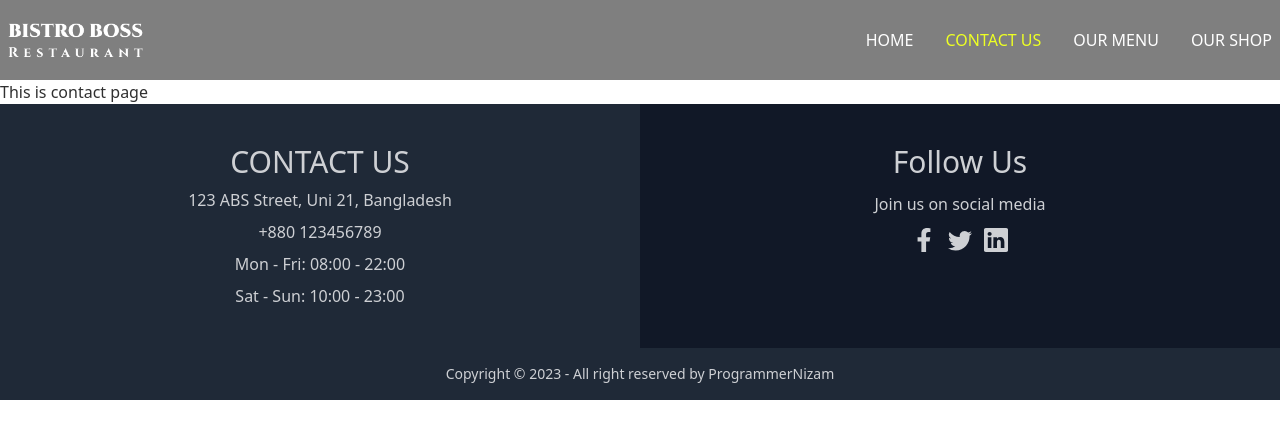
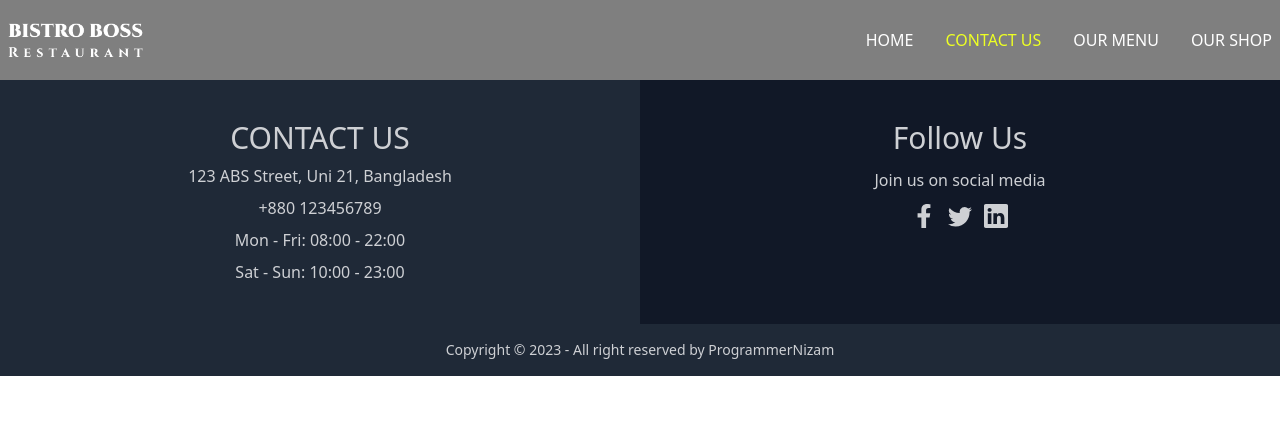
Before and after one commit to programmernizam/bistro-boss-restaurant, a React (Vite) app: page /contact in a window 1280 px wide. Shown: the top 438 px of the page. Built offline with nearby package versions, Linux system fonts and the light colour scheme.

Commit message:
Start building contact page

```diff
--- a/src/pages/ContactUs/Contact/Contact.jsx
+++ b/src/pages/ContactUs/Contact/Contact.jsx
@@ -1,4 +1,5 @@
 import { Helmet } from "react-helmet-async";
+import Banner from "../Hero/Banner";
 
 const Contact = () => {
   return (
@@ -6,7 +7,7 @@ const Contact = () => {
       <Helmet>
         <title>Contact Us - Bistro Boss</title>
       </Helmet>
-      <h2>This is contact page</h2>
+      <Banner />
     </section>
   );
 };
--- /dev/null
+++ b/src/pages/ContactUs/Hero/Banner.jsx
@@ -0,0 +1,9 @@
+const Banner = () => {
+    return (
+        <div>
+
+        </div>
+    );
+};
+
+export default Banner;
```
